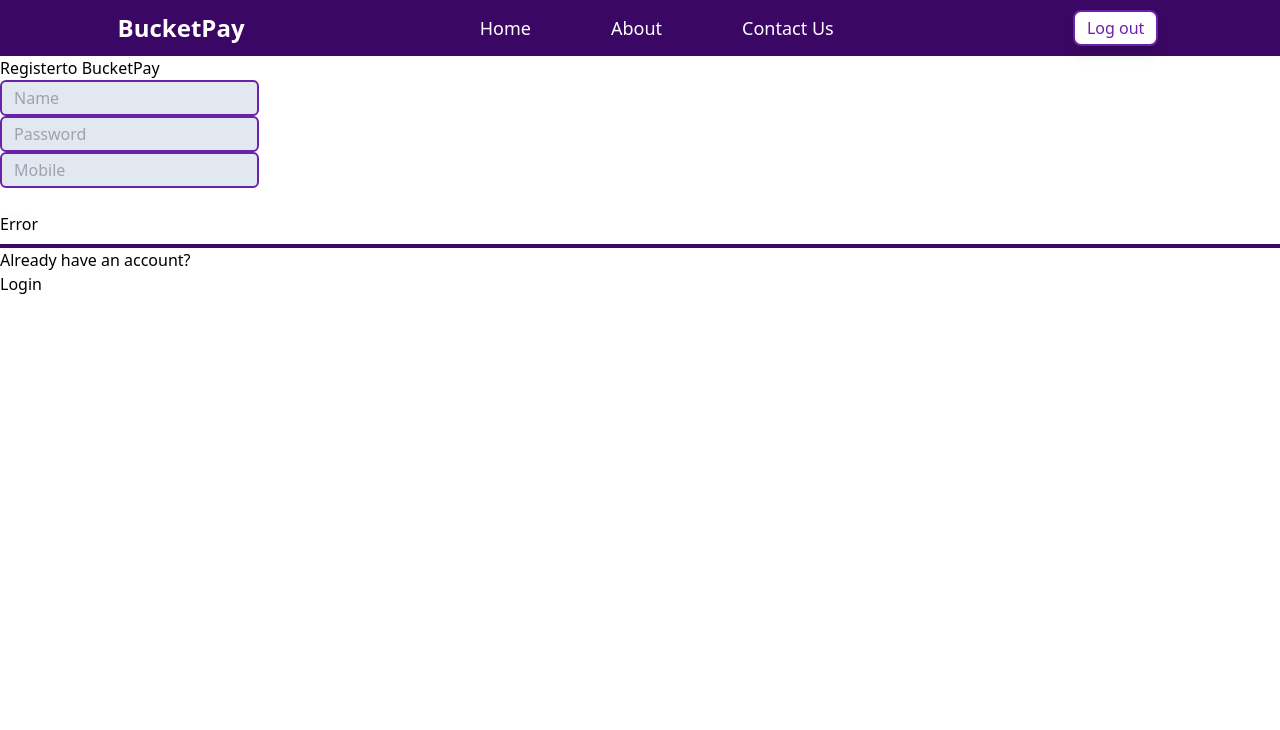
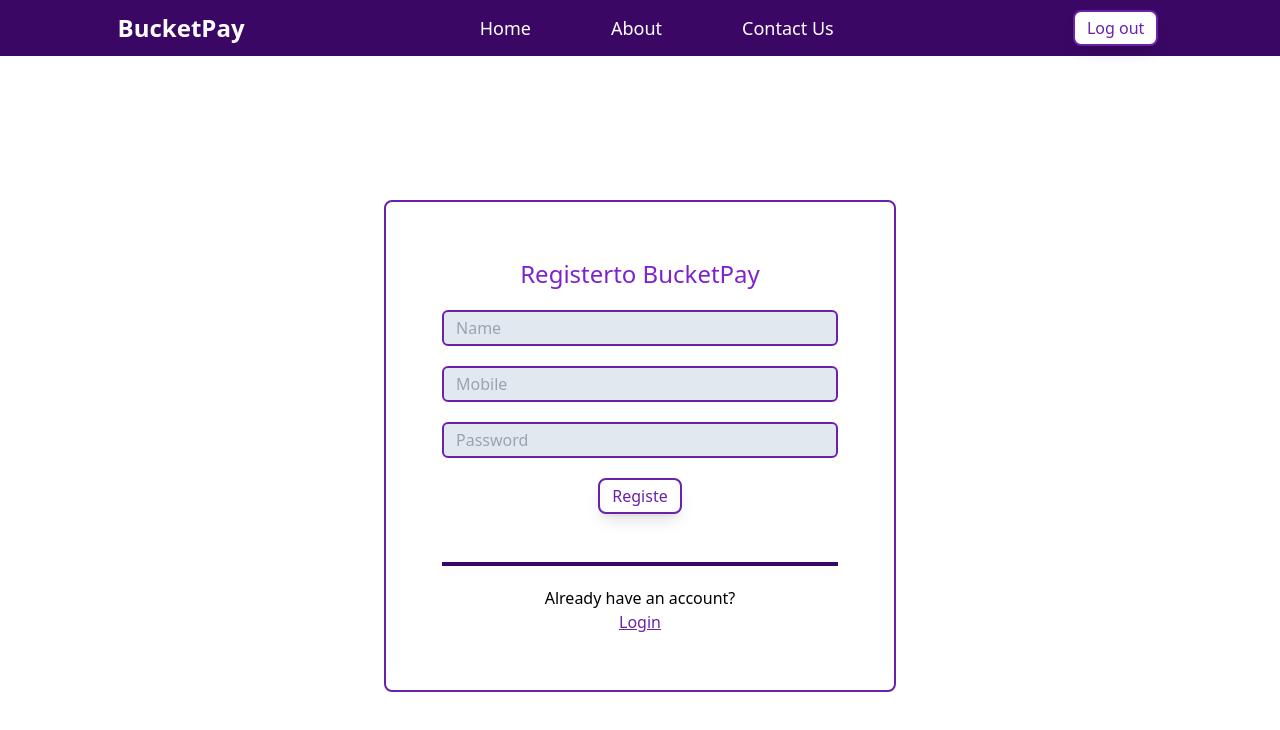
Before and after one commit to MohammedHassan07/Bucket-pay, a React (Vite) app in the folder web/: page /register in a window 1280 px wide. Shown: the top 730 px of the page. Built offline with nearby package versions, Linux system fonts and the light colour scheme.

Commit message:
LAYOUT: login and register page

```diff
--- a/web/src/Pages/Login.jsx
+++ b/web/src/Pages/Login.jsx
@@ -2,12 +2,15 @@ import React, { useState } from 'react'
 import Input from '../components/Input'
 import Button from '../components/Button'
 import Line from '../components/Line'
+import { Link } from 'react-router-dom'
 
 const Login = () => {
 
   const [mobile, setMobile] = useState('')
 
   const [password, setPassword] = useState('')
+
+  const [error, setError] = useState('error')
 
   async function handleLogin(e) {
     e.preventDefault()
@@ -31,37 +34,45 @@ const Login = () => {
   }
 
   return (
-    <form>
-      <h2>Login to BucketPay</h2>
+    <div className='w-screen h-screen flex justify-center items-start'>
 
-      <div>
+      <form className='flex flex-col gap-5 justify-center items-center mt-36 border-2 rounded-lg border-purple-800 w-2/5 p-14 '>
+
+        <h2 className='text-purple-700 text-2xl'>Registerto BucketPay</h2>
+
         <Input
           type={'tel'}
-          placeHolder={'Enter Your Mobile Number'}
-          onChange={(value) => { handleOnChange('mobile', value) }} />
-      </div>
-      <div>
+          placeHolder={'Mobile'}
+          onChange={(value) =>
+            handleOnChange('mobile', value)} />
+
         <Input
           type={'password'}
-          placeHolder={'Enter Your Password'}
-          onChange={() => { handleOnChange('password', value) }} />
-      </div>
-      <div>
+          placeHolder={'Password'}
+          onChange={(value) =>
+            handleOnChange('password', value)} />
+
         <Button
-          onClick={handleLogin} value={'Login'} />
-      </div>
+          value={'Login'}
+          className={'border-2 rounded-lg'}
+          onClick={handleLogin} />
 
-      <Line />
+        <p>{error}</p>
 
-      <div>
-        <div>
-          <span>Don`t Have account?
-            <p>Register Here</p>
+        <Line />
+
+        <div className='text-center'>
+          <span>Dont have an account?
+            <Link
+              to={'/register'}>
+              <p
+                className='underline text-purple-800'>Register</p>
+            </Link>
           </span>
         </div>
 
-      </div>
-    </form>
+      </form>
+    </div>
   )
 }
 
--- a/web/src/Pages/Register.jsx
+++ b/web/src/Pages/Register.jsx
@@ -3,6 +3,7 @@ import Input from '../components/Input'
 import Button from '../components/Button'
 import Line from '../components/Line'
 import isEmpty from '../utils/isEmpty'
+import { Link } from 'react-router-dom'
 
 const Register = () => {
 
@@ -12,16 +13,18 @@ const Register = () => {
 
     const [password, setPassword] = useState('')
 
+    const [error, setError] = useState('')
+
     // function to handle register
     async function handleRegister(e) {
         e.preventDefault()
 
         console.log(name, mobile, password)
-        if (isEmpty({ name, mobile, password })) {}
+        if (isEmpty({ name, mobile, password })) { }
 
     }
 
-    function handelOnChange(field, value) {
+    function handleOnChange(field, value) {
 
         switch (field) {
             case 'name':
@@ -40,50 +43,50 @@ const Register = () => {
 
     return (
 
-        <form>
-            <h2>Registerto BucketPay</h2>
+        <div className='w-screen h-screen flex justify-center items-start'>
 
-            <div>
+            <form className='flex flex-col gap-5 justify-center items-center mt-36 border-2 rounded-lg border-purple-800 w-2/5 p-14 '>
+                <h2 className='text-purple-700 text-2xl'>Registerto BucketPay</h2>
+
                 <Input
                     type={'text'}
                     placeHolder={'Name'}
                     onChange={(value) =>
-                        handelOnChange('name', value)
+                        handleOnChange('name', value)
                     } />
-            </div>
 
-            <div>
+                <Input
+                    type={'tel'}
+                    placeHolder={'Mobile'}
+                    onChange={(value) =>
+                        handleOnChange('mobile', value)} />
+
                 <Input
                     type={'password'}
                     placeHolder={'Password'}
                     onChange={(value) =>
-                        handelOnChange('password', value)} />
-            </div>
-            <div>
-                <Input
-                    type={'tel'}
-                    placeHolder={'Mobile'}
-                    onChange={(value) =>
-                        handelOnChange('mobile', value)} />
-            </div>
+                        handleOnChange('password', value)} />
 
-            <div>
-                <Button onClick={handleRegister} />
-            </div>
-            <div>
-                <p>Error</p>
-            </div>
+                <Button
+                    value={'Registe'}
+                    className={'border-2 rounded-lg'}
+                    onClick={handleRegister} />
+                <p>{error}</p>
 
-            <Line />
+                <Line />
 
-            <div>
-                <div>
+                <div className='text-center'>
                     <span>Already have an account?
-                        <p>Login</p>
+                        <Link
+                            to={'/login'}>
+                            <p
+                                className='underline text-purple-800'>Login</p>
+                        </Link>
                     </span>
                 </div>
-            </div>
-        </form>
+
+            </form>
+        </div>
     )
 }
 
--- a/web/src/components/Input.jsx
+++ b/web/src/components/Input.jsx
@@ -6,7 +6,7 @@ const Input = ({ placeHolder, value, onChange, type }) => {
 
     <input
       placeholder={placeHolder}
-      className=' bg-slate-200 px-3 py-1 border-2 border-purple-800 rounded-md text-black focus:outline-none'
+      className=' bg-slate-200 px-3 py-1 border-2 border-purple-800 rounded-md text-black focus:outline-none w-full'
       type={type}
       value={value}
       onChange={(e) => { onChange(e.target.value) }}
```
